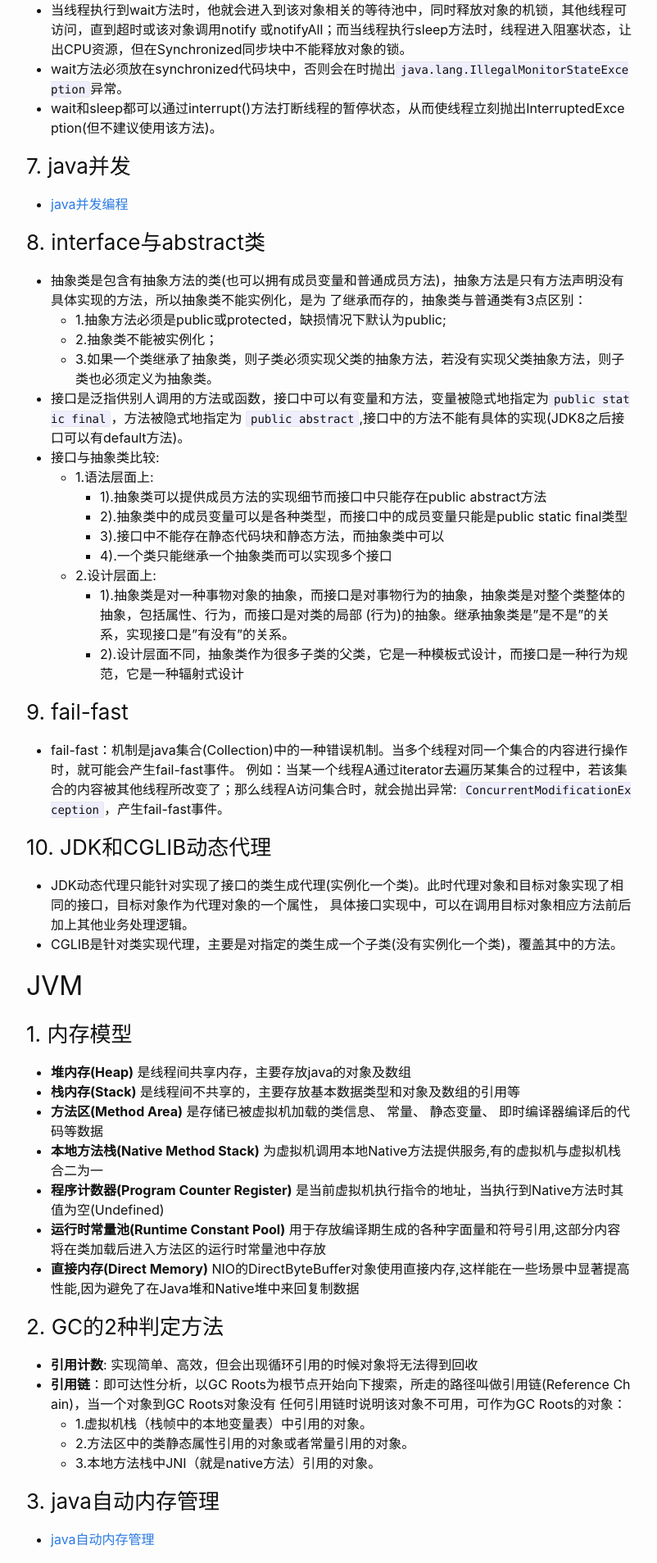
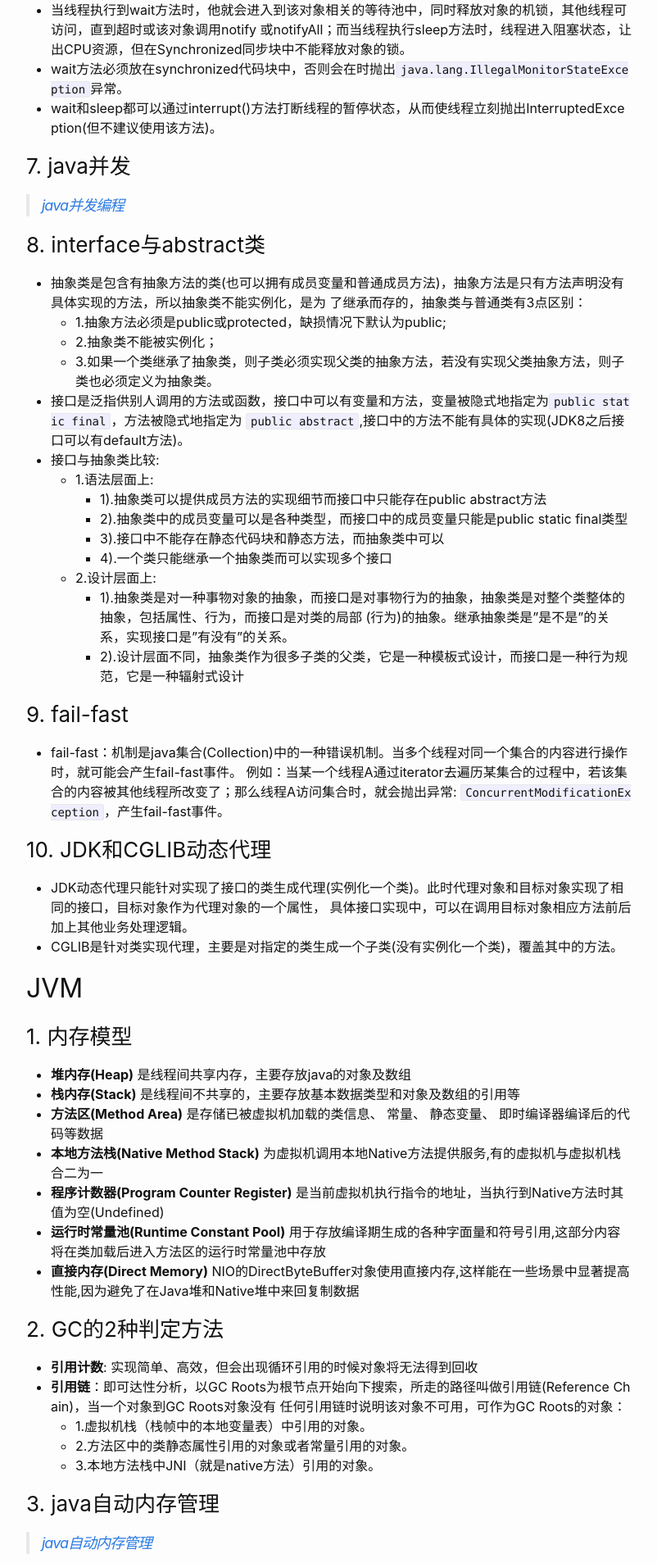
Before and after one commit to Crab2died/hexo-blog, a Jekyll site: the page built from _posts/2018-06-19-interview-experience.md, in a window 1280 px wide. Shown: the part 1875-3782 px from the top of the page at 82% size, without its empty margins (238-1040 px from the left). Built offline with Jekyll 4.4.1, drawn with Linux system fonts in a browser that asks for light colours; comment, search, counter and statistics services are not loaded.

```diff
--- a/_posts/2018-06-19-interview-experience.md
+++ b/_posts/2018-06-19-interview-experience.md
@@ -67,7 +67,7 @@ tags: [Java, Interview, Experience]
    - wait和sleep都可以通过interrupt()方法打断线程的暂停状态，从而使线程立刻抛出InterruptedException(但不建议使用该方法)。
 
 ### 7. java并发
-   - [java并发编程](/jekyll-blog/content/java/2018/06/15/java-concurrent.html)
+   > [java并发编程](/jekyll-blog/content/java/2018/06/15/java-concurrent.html)
 
 ### 8. interface与abstract类
    - 抽象类是包含有抽象方法的类(也可以拥有成员变量和普通成员方法)，抽象方法是只有方法声明没有具体实现的方法，所以抽象类不能实例化，是为
@@ -117,7 +117,7 @@ tags: [Java, Interview, Experience]
      - 3.本地方法栈中JNI（就是native方法）引用的对象。
 
 ### 3. java自动内存管理
-   - [java自动内存管理](/jekyll-blog/content/java/2018/06/15/java-gc.html)
+   > [java自动内存管理](/jekyll-blog/content/java/2018/06/15/java-gc.html)
 
 ## 其他
 ### 1. OSI网络模型
```
